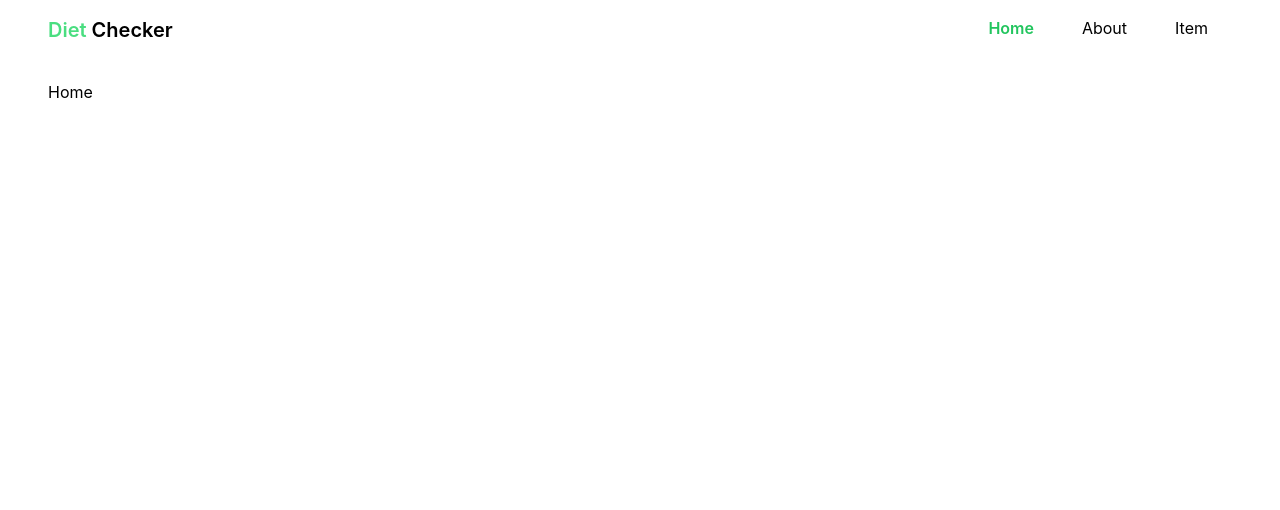
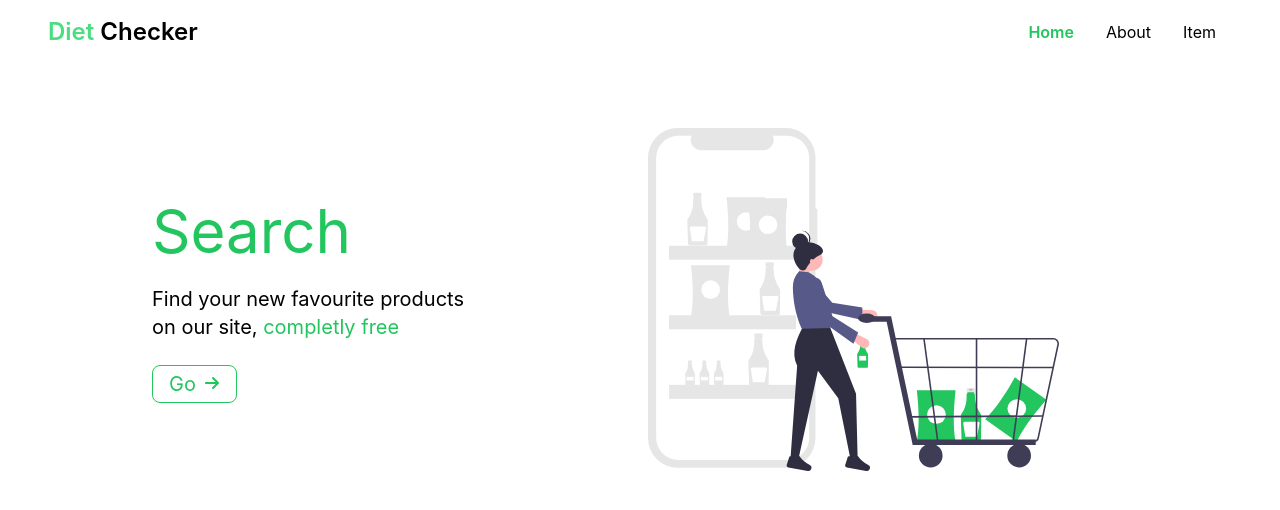
Before and after one commit to KacperHemperek/diet-checker, a Next.js app: page / in a window 1280 px wide. Shown: the top 510 px of the page. Built offline with nearby package versions, Linux system fonts and the light colour scheme.

Commit message:
feat: created first hero image on homepage

```diff
--- a/components/NavBar.tsx
+++ b/components/NavBar.tsx
@@ -11,7 +11,7 @@ const NavBar = () => {
         <header className="fixed flex w-full">
             <div className="flex w-full justify-between bg-white p-4 lg:px-12">
                 <NavLogo />
-                <div>
+                <div className=" lg:flex lg:items-center">
                     <button
                         onClick={() => setNavOpen((prev) => !prev)}
                         className="lg:hidden"
@@ -24,7 +24,7 @@ const NavBar = () => {
                             <path d="M0 96C0 78.33 14.33 64 32 64H416C433.7 64 448 78.33 448 96C448 113.7 433.7 128 416 128H32C14.33 128 0 113.7 0 96zM0 256C0 238.3 14.33 224 32 224H416C433.7 224 448 238.3 448 256C448 273.7 433.7 288 416 288H32C14.33 288 0 273.7 0 256zM416 448H32C14.33 448 0 433.7 0 416C0 398.3 14.33 384 32 384H416C433.7 384 448 398.3 448 416C448 433.7 433.7 448 416 448z" />
                         </svg>
                     </button>
-                    <div className="hidden lg:block">
+                    <div className="hidden lg:block ">
                         <NavLinksGroup />
                     </div>
                 </div>
--- a/components/NavLink.tsx
+++ b/components/NavLink.tsx
@@ -17,7 +17,7 @@ const NavLink = ({ children, href }: Props) => {
                     pathname === href
                         ? "font-semibold text-green-500"
                         : "hover:text-green-500"
-                } w-max p-4 text-start   transition-all lg:mx-4 lg:p-0 lg:px-2`}
+                } p-4 text-start transition-all lg:mx-2 lg:p-0 lg:px-2`}
             >
                 {children}
             </button>
--- a/components/NavLogo.tsx
+++ b/components/NavLogo.tsx
@@ -4,7 +4,7 @@ import React from "react";
 const NavLogo = () => {
     return (
         <Link href="/">
-            <button className="text-xl font-semibold">
+            <button className="text-xl font-semibold lg:text-2xl">
                 <span className="text-green-400 ">Diet </span>
                 Checker
             </button>
--- a/pages/index.tsx
+++ b/pages/index.tsx
@@ -1,10 +1,45 @@
 import type { NextPage } from "next";
+import Image from "next/image";
+import Link from "next/link";
 import Layout from "../layouts/Layout";
-
+import HeroImage from "../public/undraw_shopping_app_flsj.svg";
 const Home: NextPage = () => {
     return (
         <Layout>
-            <div className=" p-4 lg:px-12">Home</div>
+            <div className=" mt-12 grid gap-4 p-4 md:grid-cols-2">
+                <div className="flex items-center justify-center  ">
+                    <div className=" pb-8 text-xl md:pr-8 md:pb-0 ">
+                        <h1 className=" mb-4 text-3xl text-green-500 md:mb-6 lg:text-6xl">
+                            Search
+                        </h1>
+                        <p>
+                            Find your new favourite products
+                            <br />
+                            on our site,{" "}
+                            <span className="text-green-500">
+                                completly free
+                            </span>
+                        </p>
+                        <Link href="/">
+                            <button className="group mt-6 flex items-baseline gap-2 rounded-lg border border-green-500 fill-green-500 px-4 py-1 text-green-500 transition-all hover:bg-green-500 hover:fill-white hover:text-white">
+                                Go{" "}
+                                <svg
+                                    xmlns="http://www.w3.org/2000/svg"
+                                    viewBox="0 0 448 512"
+                                    className=" h-4 w-4 transition-transform duration-1000 group-hover:translate-x-1"
+                                >
+                                    <path d="M438.6 278.6l-160 160C272.4 444.9 264.2 448 256 448s-16.38-3.125-22.62-9.375c-12.5-12.5-12.5-32.75 0-45.25L338.8 288H32C14.33 288 .0016 273.7 .0016 256S14.33 224 32 224h306.8l-105.4-105.4c-12.5-12.5-12.5-32.75 0-45.25s32.75-12.5 45.25 0l160 160C451.1 245.9 451.1 266.1 438.6 278.6z" />
+                                </svg>
+                            </button>
+                        </Link>
+                    </div>
+                </div>
+                <div className="flex items-center justify-center md:justify-start">
+                    <div className="w-3/4 md:w-2/3">
+                        <Image src={HeroImage} alt="Search Food" />
+                    </div>
+                </div>
+            </div>
         </Layout>
     );
 };
```
Also changed, not shown: public/undraw_shopping_app_flsj.svg (added).
